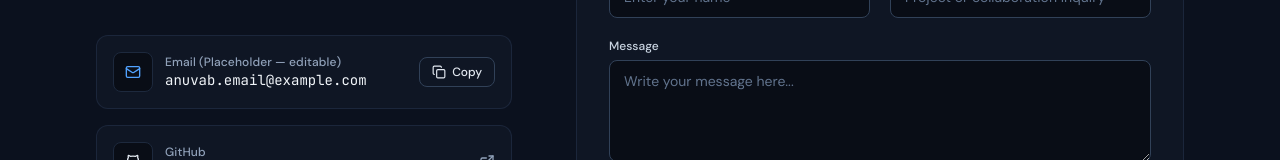
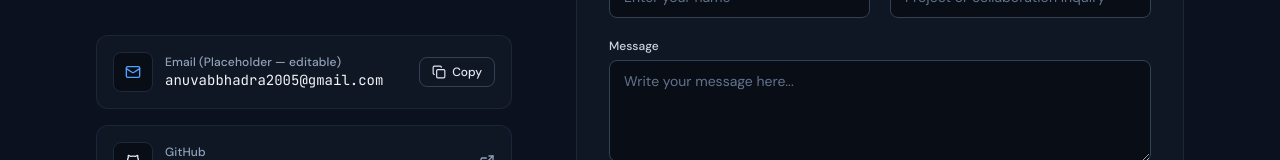
Before and after one commit to Anuvab-001/My-portfolio, a React (Vite) app: page / in a window 1280 px wide. Shown: the part 4338-4498 px from the top of the page. Built offline with nearby package versions, Linux system fonts and the light colour scheme.

Commit message:
Update portfolio.ts

```diff
--- a/src/data/portfolio.ts
+++ b/src/data/portfolio.ts
@@ -45,7 +45,7 @@ export const PORTFOLIO_PROFILE = {
     'I am particularly interested in Cloud Engineering, Networking, and Infrastructure. I want to develop practical technical skills and gradually build the knowledge required to work with real-world cloud systems.',
   ],
   contact: {
-    email: 'anuvab.email@example.com',
+    email: 'anuvabbhadra2005@gmail.com',
     emailIsPlaceholder: true,
     githubUrl: 'https://github.com/anuvab-001',
     githubLabel: 'github.com/anuvab-001',
```
